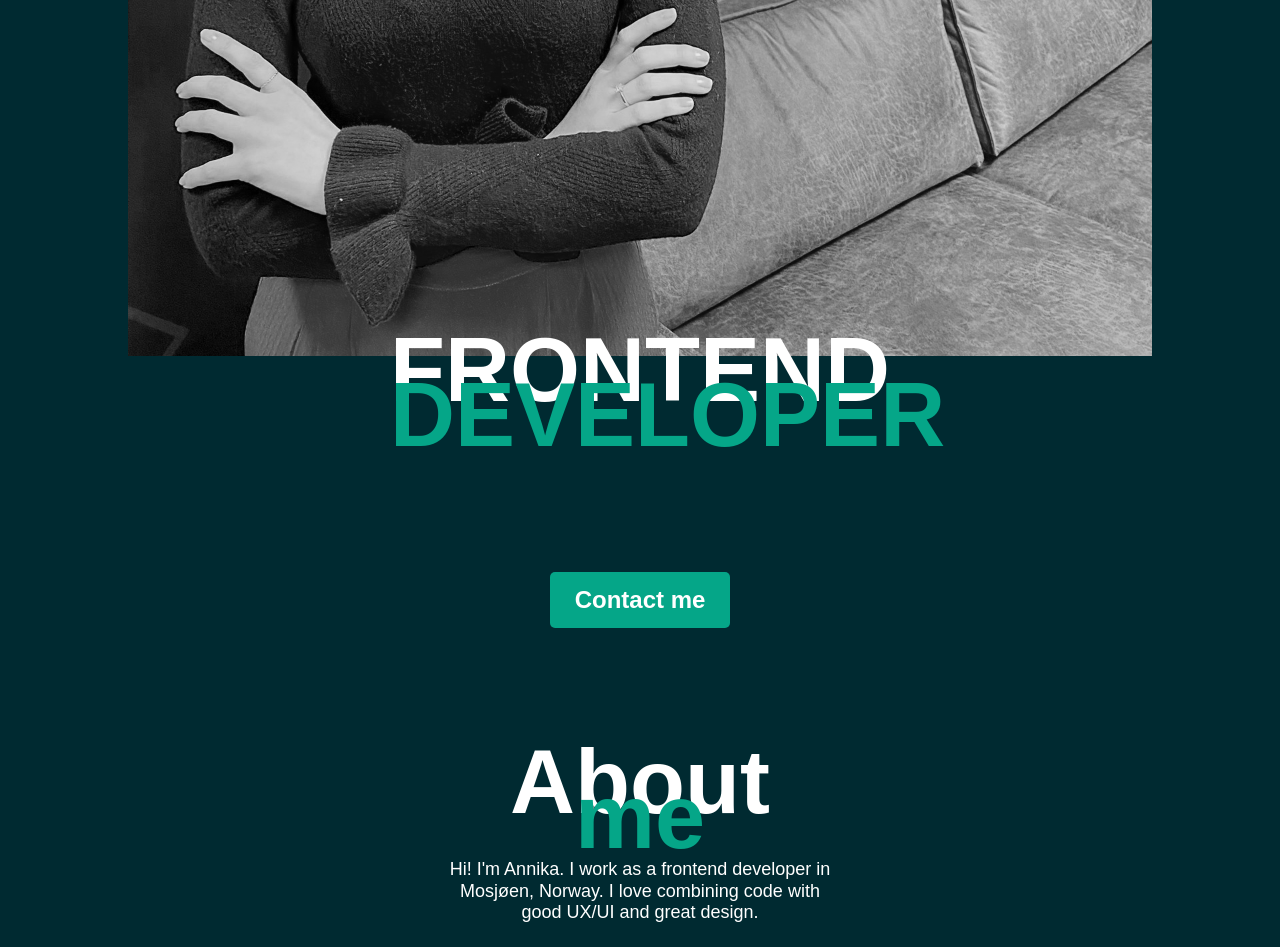
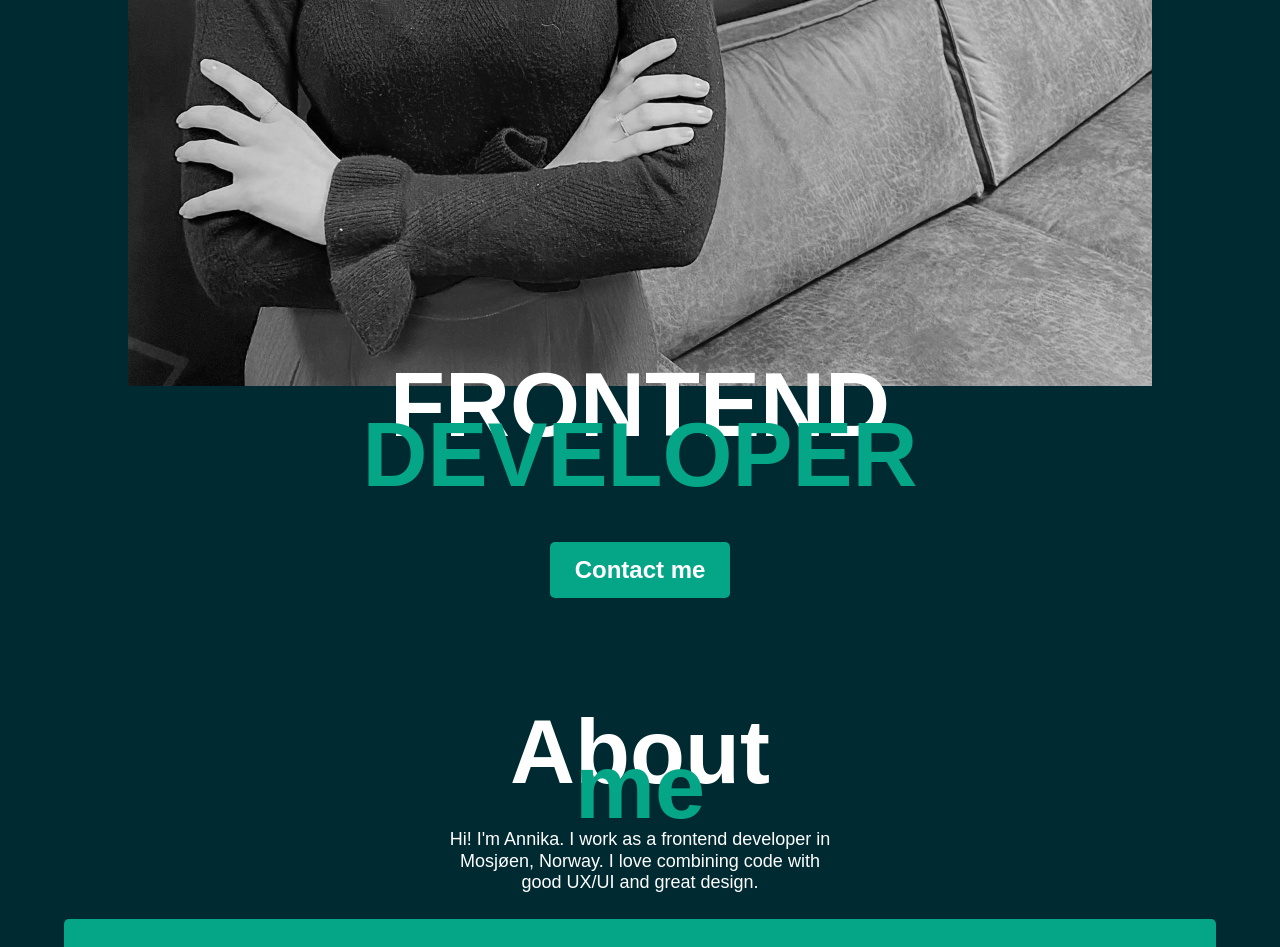
Before and after one commit to Annikaenjoy/Annika-Eng-y-Startup-Bootcamp-CA, a React (Create React App) app in the folder portfolio-app/: page / in a window 1280 px wide. Shown: the part 794-1741 px from the top of the page. Built offline with nearby package versions, Linux system fonts and the light colour scheme.

Commit message:
New header edits

```diff
--- a/portfolio-app/src/components/Header.js
+++ b/portfolio-app/src/components/Header.js
@@ -10,6 +10,7 @@ const Header = (props) => {
   return (
     <>
       <Element name="home"></Element>
+      <div className="home-container">
         <img
           className="profile_image"
           src={Annika}
@@ -19,6 +20,7 @@ const Header = (props) => {
         <div className="frontend_container">
           <h1 className="top_heading1">Frontend</h1>
           <h2 className="top_heading2">Developer</h2>
+        </div>{" "}
       </div>
       <div className="cta_button">Contact me</div>
     </>
--- a/portfolio-app/src/sass/partials/_header.scss
+++ b/portfolio-app/src/sass/partials/_header.scss
@@ -17,13 +17,18 @@
 
 .frontend_container {
   position: relative;
-  top: -135px;
+  top: -65px;
   text-align: center;
   margin: 0 auto;
 }
+.home-container {
+  text-align: center;
+  margin: 0 auto;
+  margin-top: 90px;
+}
 .profile_image {
   width: 80%;
-  margin: 100px auto;
+  margin: 40px auto;
 }
 .cta_button {
   width: 180px;
@@ -42,7 +47,7 @@
 @media (min-width: 600px) {
   .frontend_container {
     position: relative;
-    top: -140px;
+    top: -75px;
   }
   .top_heading1,
   .top_heading2 {
@@ -50,7 +55,7 @@
     text-transform: uppercase;
   }
   .top_heading2 {
-    top: 45px;
+    top: 50px;
     font-weight: 600;
   }
 }
```
Lines whose indentation alone changed are shown as unchanged.
